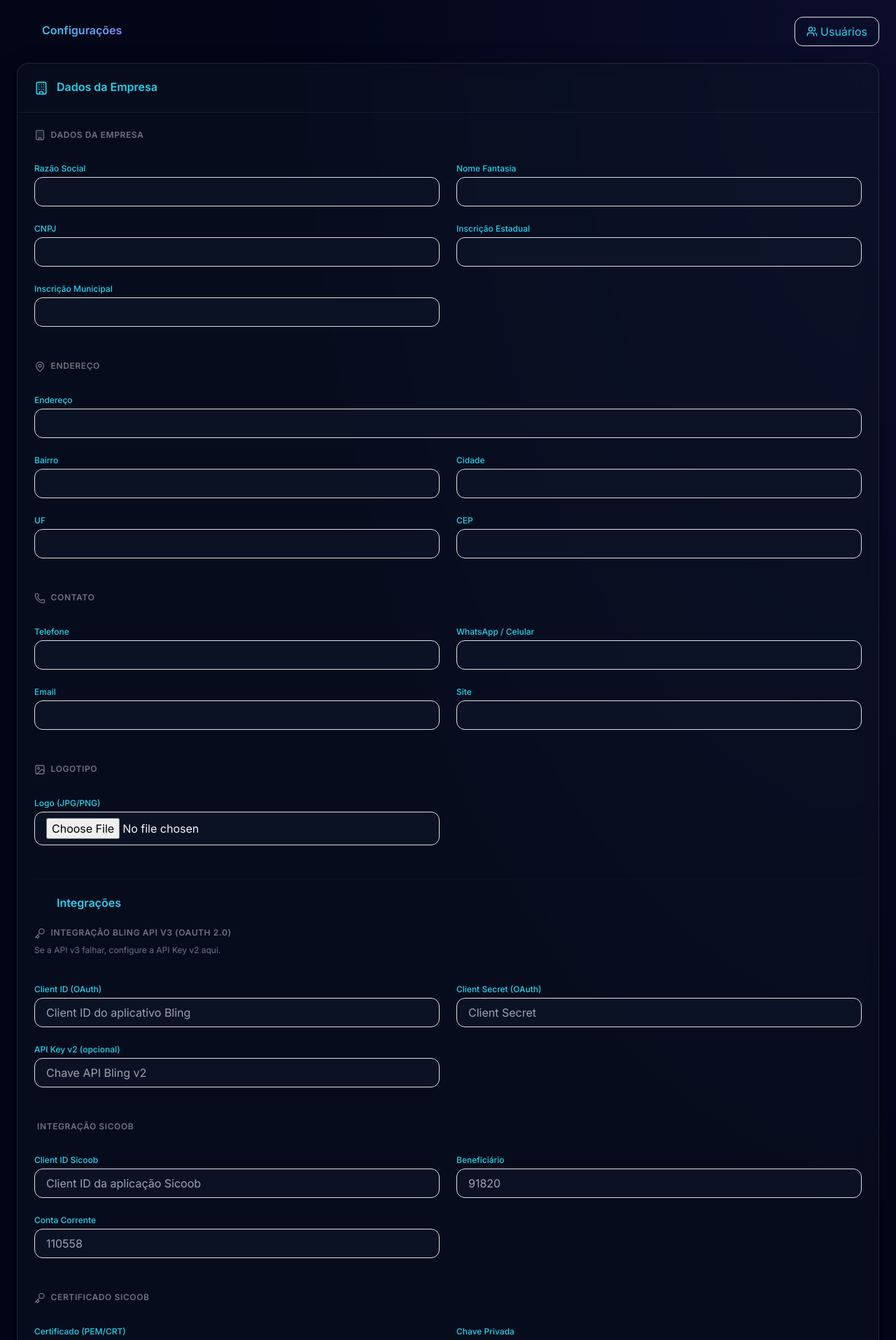
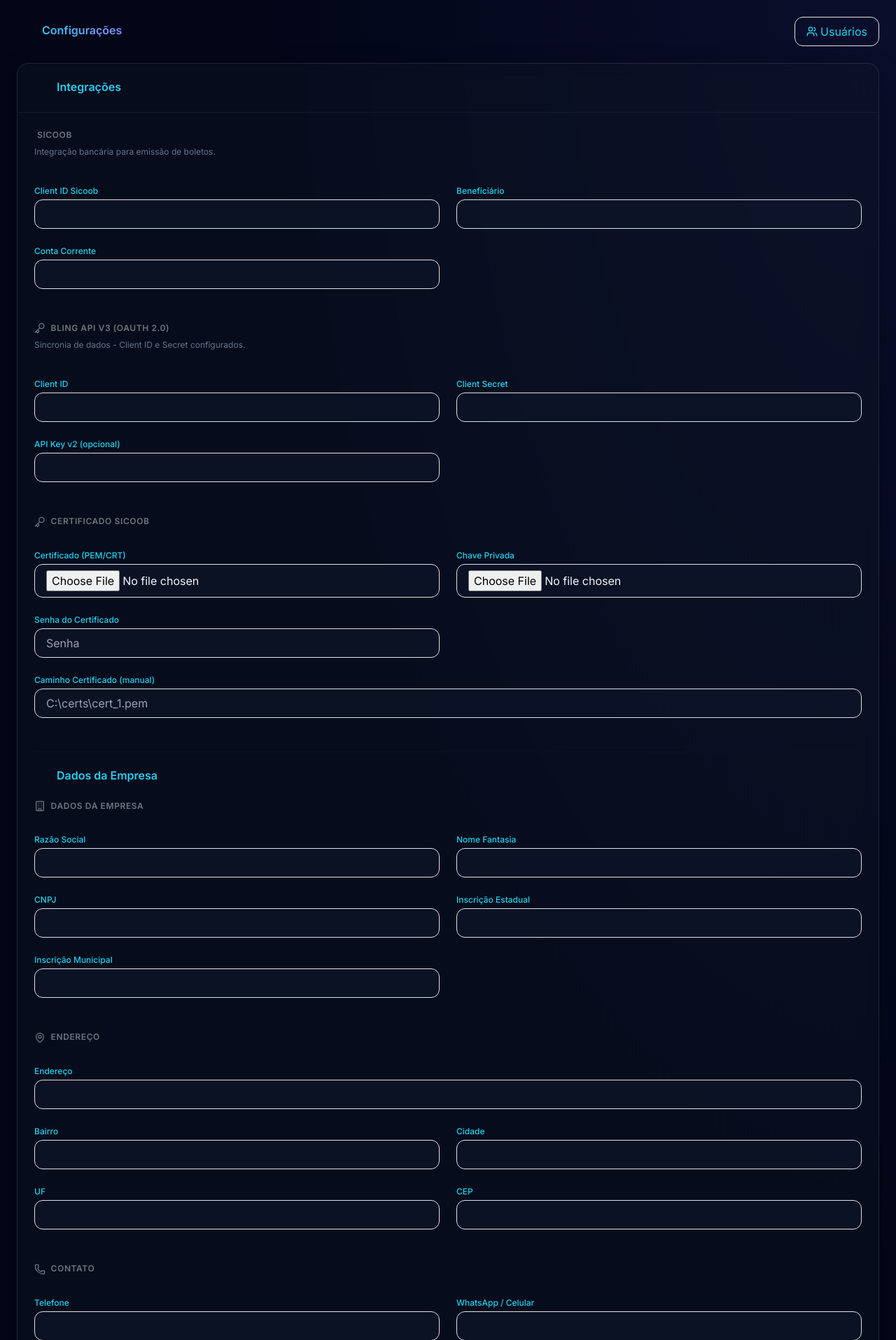
Before and after one commit to machado3-lang/controle-comercial, a FastAPI app: page /configuracoes/ in a window 1280 px wide. Shown: the part 73-1988 px from the top of the page at 70% size. Run offline with FastAPI, Linux system fonts and the light colour scheme; some libraries are stand-ins or nearby versions.

Commit message:
Reorganizar Configurações - Sicoob/Bling no topo como seção única

```diff
--- a/templates/configuracoes/form.html
+++ b/templates/configuracoes/form.html
@@ -8,10 +8,28 @@
 
 <div class="glass-card mb-6">
     <div class="p-4 border-b border-slate-800/60">
-        <h5 class="text-cyan-400 font-semibold"><i data-lucide="building" class="w-5 h-5 inline me-2"></i> Dados da Empresa</h5>
+        <h5 class="text-transparent bg-clip-text bg-gradient-to-r from-cyan-400 to-indigo-400 font-semibold"><i data-lucide="plug" class="w-5 h-5 inline me-2"></i> Integrações</h5>
     </div>
     <div class="p-4">
         <form method="post" class="grid grid-cols-1 md:grid-cols-2 gap-4" enctype="multipart/form-data">
+            <div class="md:col-span-2"><h6 class="text-secondary text-xs font-semibold text-cyan-400 uppercase tracking-wider mb-2"><i data-lucide="bank" class="w-4 h-4 inline me-1"></i> Sicoob</h6><p class="text-slate-500 text-xs mb-3">Integração bancária para emissão de boletos.</p></div>
+            <div><label class="block text-xs font-medium text-cyan-400 mb-1">Client ID Sicoob</label><input type="text" class="w-full px-3 py-2 bg-slate-900/60 border border-slate-800/80 rounded-xl text-slate-100 focus:border-cyan-500/50" name="sicoob_client_id" value="{{ empresa.sicoob_client_id if empresa else '' }}"></div>
+            <div><label class="block text-xs font-medium text-cyan-400 mb-1">Beneficiário</label><input type="text" class="w-full px-3 py-2 bg-slate-900/60 border border-slate-800/80 rounded-xl text-slate-100 focus:border-cyan-500/50" name="sicoob_beneficiario" value="{{ empresa.sicoob_beneficiario if empresa else '' }}"></div>
+            <div><label class="block text-xs font-medium text-cyan-400 mb-1">Conta Corrente</label><input type="text" class="w-full px-3 py-2 bg-slate-900/60 border border-slate-800/80 rounded-xl text-slate-100 focus:border-cyan-500/50" name="sicoob_conta_corrente" value="{{ empresa.sicoob_conta_corrente if empresa else '' }}"></div>
+
+            <div class="md:col-span-2 mt-4"><h6 class="text-secondary text-xs font-semibold text-cyan-400 uppercase tracking-wider mb-2"><i data-lucide="key" class="w-4 h-4 inline me-1"></i> Bling API v3 (OAuth 2.0)</h6><p class="text-slate-500 text-xs mb-3">Sincronia de dados - Client ID e Secret configurados.</p></div>
+            <div><label class="block text-xs font-medium text-cyan-400 mb-1">Client ID</label><input type="text" class="w-full px-3 py-2 bg-slate-900/60 border border-slate-800/80 rounded-xl text-slate-100 focus:border-cyan-500/50" name="bling_client_id" value="{{ empresa.bling_client_id if empresa else '' }}"></div>
+            <div><label class="block text-xs font-medium text-cyan-400 mb-1">Client Secret</label><input type="text" class="w-full px-3 py-2 bg-slate-900/60 border border-slate-800/80 rounded-xl text-slate-100 focus:border-cyan-500/50" name="bling_client_secret" value="{{ empresa.bling_client_secret if empresa else '' }}"></div>
+            <div><label class="block text-xs font-medium text-cyan-400 mb-1">API Key v2 (opcional)</label><input type="text" class="w-full px-3 py-2 bg-slate-900/60 border border-slate-800/80 rounded-xl text-slate-100 focus:border-cyan-500/50" name="bling_api_key_v2" value="{{ empresa.bling_api_key_v2 if empresa else '' }}"></div>
+
+            <div class="md:col-span-2"><h6 class="text-secondary text-xs font-semibold text-cyan-400 uppercase tracking-wider mb-2 mt-4"><i data-lucide="key" class="w-4 h-4 inline me-1"></i> Certificado Sicoob</h6></div>
+            <div><label class="block text-xs font-medium text-cyan-400 mb-1">Certificado (PEM/CRT)</label><input type="file" name="sicoob_cert_file" class="w-full px-3 py-2 bg-slate-900/60 border border-slate-800/80 rounded-xl text-slate-100 focus:border-cyan-500/50" accept=".pem,.crt,.cer,.p12">{% if empresa and empresa.sicoob_cert_path %}<small class="text-emerald-400">Arquivo: {{ empresa.sicoob_cert_path }}</small>{% endif %}</div>
+            <div><label class="block text-xs font-medium text-cyan-400 mb-1">Chave Privada</label><input type="file" name="sicoob_key_file" class="w-full px-3 py-2 bg-slate-900/60 border border-slate-800/80 rounded-xl text-slate-100 focus:border-cyan-500/50" accept=".key,.pem"></div>
+            <div><label class="block text-xs font-medium text-cyan-400 mb-1">Senha do Certificado</label><input type="password" name="sicoob_cert_password" class="w-full px-3 py-2 bg-slate-900/60 border border-slate-800/80 rounded-xl text-slate-100 focus:border-cyan-500/50" placeholder="Senha"></div>
+            <div class="md:col-span-2"><label class="block text-xs font-medium text-cyan-400 mb-1">Caminho Certificado (manual)</label><input type="text" class="w-full px-3 py-2 bg-slate-900/60 border border-slate-800/80 rounded-xl text-slate-100 focus:border-cyan-500/50" name="sicoob_cert_path" value="{{ empresa.sicoob_cert_path if empresa else '' }}" placeholder="C:\certs\cert_1.pem"></div>
+
+            <div class="md:col-span-2"><hr class="border-slate-800/60 my-4"><h5 class="text-transparent bg-clip-text bg-gradient-to-r from-cyan-400 to-indigo-400 font-semibold"><i data-lucide="building" class="w-5 h-5 inline me-2"></i> Dados da Empresa</h5></div>
+
             <div class="md:col-span-2"><h6 class="text-secondary text-xs font-semibold text-cyan-400 uppercase tracking-wider mb-2"><i data-lucide="building" class="w-4 h-4 inline me-1"></i> Dados da Empresa</h6></div>
 
             <div><label class="block text-xs font-medium text-cyan-400 mb-1">Razão Social</label><input type="text" class="w-full px-3 py-2 bg-slate-900/60 border border-slate-800/80 rounded-xl text-slate-100 focus:border-cyan-500/50" name="razao_social" value="{{ empresa.razao_social if empresa else '' }}"></div>
@@ -38,33 +56,7 @@
             <div class="md:col-span-2"><h6 class="text-secondary text-xs font-semibold text-cyan-400 uppercase tracking-wider mb-2 mt-4"><i data-lucide="image" class="w-4 h-4 inline me-1"></i> Logotipo</h6></div>
 
             <div><label class="block text-xs font-medium text-cyan-400 mb-1">Logo (JPG/PNG)</label><input type="file" class="w-full px-3 py-2 bg-slate-900/60 border border-slate-800/80 rounded-xl text-slate-100 focus:border-cyan-500/50" name="logo" accept=".jpg,.jpeg,.png"></div>
-            <div class="flex items-center">
-                {% if empresa and empresa.logo %}
-                <img src="/{{ empresa.logo }}" alt="Logo" class="h-16 rounded border border-slate-700">
-                <small class="ms-2 text-slate-400">Logo atual</small>
-                {% endif %}
-            </div>
-
-            <div class="md:col-span-2"><hr class="border-slate-800/60 my-4"><h5 class="text-transparent bg-clip-text bg-gradient-to-r from-cyan-400 to-indigo-400 font-semibold"><i data-lucide="plug" class="w-5 h-5 inline me-2"></i> Integrações</h5></div>
-
-            <div class="md:col-span-2"><h6 class="text-secondary text-xs font-semibold text-cyan-400 uppercase tracking-wider mb-2"><i data-lucide="key" class="w-4 h-4 inline me-1"></i> Integração Bling API v3 (OAuth 2.0)</h6><p class="text-slate-500 text-xs mb-3">Se a API v3 falhar, configure a API Key v2 aqui.</p></div>
-
-            <div><label class="block text-xs font-medium text-cyan-400 mb-1">Client ID (OAuth)</label><input type="text" class="w-full px-3 py-2 bg-slate-900/60 border border-slate-800/80 rounded-xl text-slate-100 focus:border-cyan-500/50" name="bling_client_id" value="{{ empresa.bling_client_id if empresa else '' }}" placeholder="Client ID do aplicativo Bling"></div>
-            <div><label class="block text-xs font-medium text-cyan-400 mb-1">Client Secret (OAuth)</label><input type="text" class="w-full px-3 py-2 bg-slate-900/60 border border-slate-800/80 rounded-xl text-slate-100 focus:border-cyan-500/50" name="bling_client_secret" value="{{ empresa.bling_client_secret if empresa else '' }}" placeholder="Client Secret"></div>
-            <div><label class="block text-xs font-medium text-cyan-400 mb-1">API Key v2 (opcional)</label><input type="text" class="w-full px-3 py-2 bg-slate-900/60 border border-slate-800/80 rounded-xl text-slate-100 focus:border-cyan-500/50" name="bling_api_key_v2" value="{{ empresa.bling_api_key_v2 if empresa else '' }}" placeholder="Chave API Bling v2"></div>
-
-            <div class="md:col-span-2"><h6 class="text-secondary text-xs font-semibold text-cyan-400 uppercase tracking-wider mb-2 mt-4"><i data-lucide="bank" class="w-4 h-4 inline me-1"></i> Integração Sicoob</h6></div>
-
-            <div><label class="block text-xs font-medium text-cyan-400 mb-1">Client ID Sicoob</label><input type="text" class="w-full px-3 py-2 bg-slate-900/60 border border-slate-800/80 rounded-xl text-slate-100 focus:border-cyan-500/50" name="sicoob_client_id" value="{{ empresa.sicoob_client_id if empresa else '' }}" placeholder="Client ID da aplicação Sicoob"></div>
-            <div><label class="block text-xs font-medium text-cyan-400 mb-1">Beneficiário</label><input type="text" class="w-full px-3 py-2 bg-slate-900/60 border border-slate-800/80 rounded-xl text-slate-100 focus:border-cyan-500/50" name="sicoob_beneficiario" value="{{ empresa.sicoob_beneficiario if empresa else '' }}" placeholder="91820"></div>
-            <div><label class="block text-xs font-medium text-cyan-400 mb-1">Conta Corrente</label><input type="text" class="w-full px-3 py-2 bg-slate-900/60 border border-slate-800/80 rounded-xl text-slate-100 focus:border-cyan-500/50" name="sicoob_conta_corrente" value="{{ empresa.sicoob_conta_corrente if empresa else '' }}" placeholder="110558"></div>
-
-            <div class="md:col-span-2"><h6 class="text-secondary text-xs font-semibold text-cyan-400 uppercase tracking-wider mb-2 mt-4"><i data-lucide="key" class="w-4 h-4 inline me-1"></i> Certificado Sicoob</h6></div>
-
-            <div><label class="block text-xs font-medium text-cyan-400 mb-1">Certificado (PEM/CRT)</label><input type="file" name="sicoob_cert_file" class="w-full px-3 py-2 bg-slate-900/60 border border-slate-800/80 rounded-xl text-slate-100 focus:border-cyan-500/50" accept=".pem,.crt,.cer,.p12">{% if empresa and empresa.sicoob_cert_path %}<small class="text-emerald-400">Arquivo: {{ empresa.sicoob_cert_path }}</small>{% endif %}</div>
-            <div><label class="block text-xs font-medium text-cyan-400 mb-1">Chave Privada</label><input type="file" name="sicoob_key_file" class="w-full px-3 py-2 bg-slate-900/60 border border-slate-800/80 rounded-xl text-slate-100 focus:border-cyan-500/50" accept=".key,.pem"></div>
-            <div><label class="block text-xs font-medium text-cyan-400 mb-1">Senha do Certificado</label><input type="password" name="sicoob_cert_password" class="w-full px-3 py-2 bg-slate-900/60 border border-slate-800/80 rounded-xl text-slate-100 focus:border-cyan-500/50" placeholder="Senha"></div>
-            <div class="md:col-span-2"><label class="block text-xs font-medium text-cyan-400 mb-1">Caminho Certificado (manual)</label><input type="text" class="w-full px-3 py-2 bg-slate-900/60 border border-slate-800/80 rounded-xl text-slate-100 focus:border-cyan-500/50" name="sicoob_cert_path" value="{{ empresa.sicoob_cert_path if empresa else '' }}" placeholder="C:\certs\cert_1.pem"></div>
+            <div class="flex items-center">{% if empresa and empresa.logo %}<img src="/{{ empresa.logo }}" alt="Logo" class="h-16 rounded border border-slate-700"><small class="ms-2 text-slate-400">Logo atual</small>{% endif %}</div>
 
             <div class="md:col-span-2"><label class="block text-xs font-medium text-cyan-400 mb-1 mt-2">Senha de Administrador</label><input type="password" class="w-full px-3 py-2 bg-slate-900/60 border border-slate-800/80 rounded-xl text-slate-100 focus:border-cyan-500/50" name="senha_admin" placeholder="Nova senha"></div>
             <div class="md:col-span-2"><label class="block text-xs font-medium text-cyan-400 mb-1">Observação</label><textarea class="w-full px-3 py-2 bg-slate-900/60 border border-slate-800/80 rounded-xl text-slate-100 focus:border-cyan-500/50" name="observacao" rows="3">{{ empresa.observacao if empresa else '' }}</textarea></div>
```
